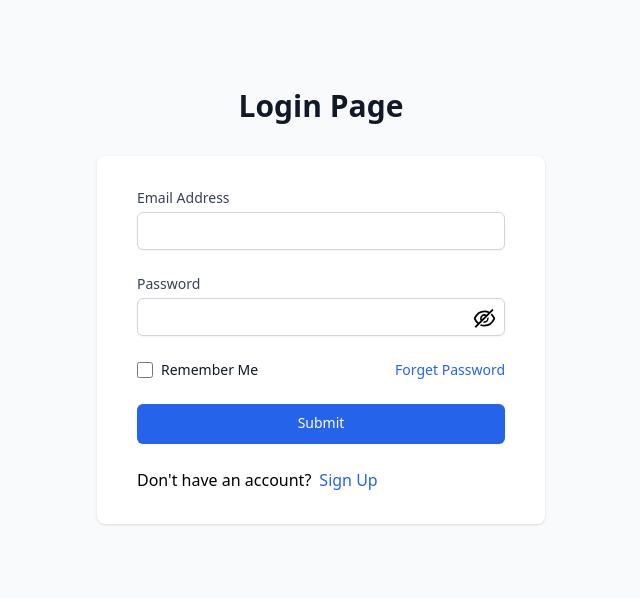
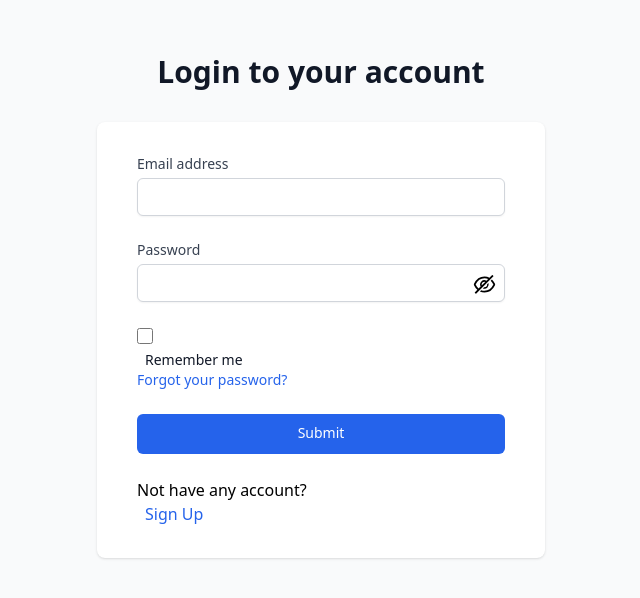
Before and after one commit to imtahirabatool/multiVendor-MERN, a React (Create React App) app in the folder client/: page /login in a window 1280 px wide. Shown: the part 106-704 px from the top of the page, without its empty margins (319-959 px from the left). Built offline with nearby package versions, Linux system fonts and the light colour scheme; no server answers.

Commit message:
Header.jsx error!

```diff
--- a/client/src/components/Layout/Header.jsx
+++ b/client/src/components/Layout/Header.jsx
@@ -1,28 +1,29 @@
 import React, { useState, useEffect } from "react";
+import { useSelector } from "react-redux";
 import { Link } from "react-router-dom";
-import styles from "../../styles/style";
-import { categoriesData, productData } from "../../static/data";
 import {
+  AiOutlineSearch,
   AiOutlineHeart,
-  AiOutlineSearch,
   AiOutlineShoppingCart,
 } from "react-icons/ai";
 import { IoIosArrowDown, IoIosArrowForward } from "react-icons/io";
 import { BiMenuAltLeft } from "react-icons/bi";
-import DropDown from "./DropDown";
 import { CgProfile } from "react-icons/cg";
 import Navbar from "./Navbar";
-import { useSelector } from "react-redux";
+import DropDown from "./DropDown";
+import Cart from "../cart/Cart";
 import { backendUrl } from "../../server";
+import styles from "../../styles/style";
+import { categoriesData, productData } from "../../static/data";
 
 const Header = ({ activeHeading }) => {
-  const { isAuthenticated, user } = useSelector((state) => state.user);
+  const { isAuthenticated, user, loading } = useSelector((state) => state.user);
   const [searchTerm, setSearchTerm] = useState("");
   const [searchData, setSearchData] = useState(null);
   const [active, setActive] = useState(false);
   const [dropDown, setDropDown] = useState(false);
+  const [openCart, setOpenCart] = useState(false);
 
-  // console.log(user);
   const handleSearchChange = (e) => {
     const term = e.target.value;
     setSearchTerm(term);
@@ -35,11 +36,7 @@ const Header = ({ activeHeading }) => {
 
   useEffect(() => {
     const handleScroll = () => {
-      if (window.scrollY > 70) {
-        setActive(true);
-      } else {
-        setActive(false);
-      }
+      setActive(window.scrollY > 70);
     };
 
     window.addEventListener("scroll", handleScroll);
@@ -50,6 +47,7 @@ const Header = ({ activeHeading }) => {
 
   return (
     <>
+      {!loading && (
         <div className={`${styles.section}`}>
           <div className="hidden md:flex md:h-[50px] md:my-[20px] items-center justify-between">
             <div>
@@ -101,6 +99,7 @@ const Header = ({ activeHeading }) => {
             </div>
           </div>
         </div>
+      )}
       <div
         className={`${
           active ? "shadow-sm fixed top-0 left-0 z-10 w-full" : ""
@@ -148,6 +147,7 @@ const Header = ({ activeHeading }) => {
                 <AiOutlineShoppingCart
                   size={30}
                   color="rgba(255, 255, 255, 0.83)"
+                  onClick={() => setOpenCart(true)}
                 />
                 <span className="absolute right-0 top-0 rounded-full bg-[#3bc177] w-4 h-4 text-white text-[12px] leading-tight text-center">
                   1
@@ -196,22 +196,42 @@ const Header = ({ activeHeading }) => {
           </Link>
         </div>
         <div className="flex items-center">
+          <div className={`${styles.normalFlex}`}>
+            <div className="relative cursor-pointer mr-[15px]">
               <AiOutlineHeart
                 size={30}
                 color="rgba(255, 255, 255, 0.83)"
                 className="mr-4"
               />
+              <span className="absolute right-0 top rounded-full bg-[#3bc177] w-4 h-4 top right p-0 m-0 font-mono text-white text-[12px] leading ">
+                1
+              </span>
+            </div>
+          </div>
+
+          <div className={`${styles.normalFlex}`}>
+            <div
+              className="relative cursor-pointer mr-[15px]"
+              onClick={() => setOpenCart(true)}
+            >
               <AiOutlineShoppingCart
                 size={30}
                 color="rgba(255, 255, 255, 0.83)"
                 className="mr-4"
               />
+              <span className="absolute right-0 top rounded-full bg-[#3bc177] w-4 h-4 top right p-0 m-0 font-mono text-white text-[12px] leading ">
+                1
+              </span>
+            </div>
+          </div>
+          <div className={`${styles.normalFlex}`}>
+            <div className="relative cursor-pointer mr-[15px]">
               {isAuthenticated ? (
                 <Link to="/profile">
                   <img
                     src={`${backendUrl}${user.avatar}`}
                     alt=""
-                className="w-[35px] rounded-full h-[35px]"
+                    className="w-[35px rounded-full h-[35px]"
                   />
                 </Link>
               ) : (
@@ -221,7 +241,10 @@ const Header = ({ activeHeading }) => {
               )}
             </div>
           </div>
-      )
+          {/* cart popup */}
+          {openCart && <Cart setOpenCart={setOpenCart} />}
+        </div>
+      </div>
     </>
   );
 };
--- a/client/src/components/Login/Login.jsx
+++ b/client/src/components/Login/Login.jsx
@@ -1,12 +1,12 @@
-import React, { useState } from "react";
+import { React, useState } from "react";
 import { AiOutlineEye, AiOutlineEyeInvisible } from "react-icons/ai";
-import styles from "../../styles/style";
 import { Link, useNavigate } from "react-router-dom";
 import axios from "axios";
 import { server } from "../../server";
 import { toast } from "react-toastify";
+import styles from "../../styles/style";
 
-function Login() {
+const Login = () => {
   const navigate = useNavigate();
   const [email, setEmail] = useState("");
   const [password, setPassword] = useState("");
@@ -18,13 +18,16 @@ function Login() {
     await axios
       .post(
         `${server}/user/login-user`,
-        { email, password },
+        {
+          email,
+          password,
+        },
         { withCredentials: true }
       )
       .then((res) => {
-        toast.success("Login success!");
+        toast.success("Login Success!");
         navigate("/");
-        window.location.reload();
+        window.location.reload(true);
       })
       .catch((err) => {
         toast.error(err.response.data.message);
@@ -35,7 +38,7 @@ function Login() {
     <div className="min-h-screen bg-gray-50 flex flex-col justify-center py-12 sm:px-6 lg:px-8">
       <div className="sm:mx-auto sm:w-full sm:max-w-md">
         <h2 className="mt-6 text-center text-3xl font-extrabold text-gray-900">
-          Login Page
+          Login to your account
         </h2>
       </div>
       <div className="mt-8 sm:mx-auto sm:w-full sm:max-w-md">
@@ -46,7 +49,7 @@ function Login() {
                 htmlFor="email"
                 className="block text-sm font-medium text-gray-700"
               >
-                Email Address
+                Email address
               </label>
               <div className="mt-1">
                 <input
@@ -92,37 +95,40 @@ function Login() {
                 )}
               </div>
             </div>
-            <div className={`${styles.normalFlex} justify-between`}>
-              <div className={`${styles.normalFlex}`}>
+            <div className={`${styles.noramlFlex} justify-between`}>
+              <div className={`${styles.noramlFlex}`}>
                 <input
                   type="checkbox"
                   name="remember-me"
                   id="remember-me"
-                  className="h-4 w-4 text-blue-600 focus:ring-blue-600 border-gray-300 rounded"
+                  className="h-4 w-4 text-blue-600 focus:ring-blue-500 border-gray-300 rounded"
                 />
                 <label
                   htmlFor="remember-me"
                   className="ml-2 block text-sm text-gray-900"
                 >
-                  Remember Me
+                  Remember me
                 </label>
               </div>
               <div className="text-sm">
                 <a
                   href=".forgot-password"
-                  className="font-medium text-end text-blue-600 hover:text-blue"
+                  className="font-medium text-blue-600 hover:text-blue-500"
                 >
-                  Forget Password
+                  Forgot your password?
                 </a>
               </div>
             </div>
-            <div className="">
-              <button className="group relative w-full h-[40px] flex justify-center py-2 px-4 border border-transparent text-sm font-medium rounded-md text-white bg-blue-600 hover:bg-blue-700 ">
+            <div>
+              <button
+                type="submit"
+                className="group relative w-full h-[40px] flex justify-center py-2 px-4 border border-transparent text-sm font-medium rounded-md text-white bg-blue-600 hover:bg-blue-700"
+              >
                 Submit
               </button>
             </div>
-            <div className={`${styles.normalFlex} w-full`}>
-              <h4>Don't have an account?</h4>
+            <div className={`${styles.noramlFlex} w-full`}>
+              <h4>Not have any account?</h4>
               <Link to="/sign-up" className="text-blue-600 pl-2">
                 Sign Up
               </Link>
@@ -132,6 +138,6 @@ function Login() {
       </div>
     </div>
   );
-}
+};
 
 export default Login;
--- /dev/null
+++ b/client/src/components/Wishlist/Wishlist.jsx
@@ -0,0 +1,9 @@
+import React from 'react'
+
+const Wishlist = () => {
+  return (
+    <div>Wishlist</div>
+  )
+}
+
+export default Wishlist
--- /dev/null
+++ b/client/src/components/cart/Cart.jsx
@@ -0,0 +1,26 @@
+import React from "react";
+
+const Cart = ({ setOpenCart }) => {
+  const cartData = [
+    {
+      name: "iPhone 14 Pro Max 256GB SSD and 8GB RAM silver color",
+      description: "test",
+      price: 999,
+    },
+    {
+      name: "iPhone 14 Pro Max 256GB SSD and 8GB RAM silver color",
+      description: "test",
+      price: 224,
+    },
+    {
+      name: "iPhone 14 Pro Max 256GB SSD and 8GB RAM silver color",
+      description: "test",
+      price: 449,
+    },
+  ];
+  return (
+    <div className="fixed top-0 left-0 w-full bg-[#0000004b] h-screen z-10"></div>
+  );
+};
+
+export default Cart;
--- a/client/src/pages/Login.jsx
+++ b/client/src/pages/Login.jsx
@@ -1,10 +1,23 @@
-import React from 'react'
-import Login from "../components/Login/Login.jsx"
+import React, { useEffect } from "react";
+import { useSelector } from "react-redux";
+import { useNavigate } from "react-router-dom";
+import Login from "../components/Login/Login.jsx";
 
-function LoginPage() {
+const LoginPage = () => {
+  const navigate = useNavigate();
+  const { isAuthenticated } = useSelector((state) => state.user);
+
+  useEffect(() => {
+    if (isAuthenticated === true) {
+      navigate("/");
+    }
+  });
+
   return (
-    <div className='w-full h-screen bg-gray-50'><Login/></div>
-  )
-}
+    <div>
+      <Login />
+    </div>
+  );
+};
 
 export default LoginPage;
--- a/client/src/pages/SignUpPage.jsx
+++ b/client/src/pages/SignUpPage.jsx
@@ -1,7 +1,16 @@
-import React from 'react'
+import React, { useEffect } from 'react'
 import SignUp from "../components/SignUp/SignUp"
+import { useNavigate } from 'react-router-dom';
+import { useSelector } from 'react-redux';
 
 const SignUpPage = () => {
+  const navigate = useNavigate();
+  const { isAuthenticated } = useSelector((state) => state.user);
+  useEffect(() => {
+    if (isAuthenticated === true) {
+      navigate("/");
+    }
+  }, );
   return (
     <div><SignUp/></div>
   )
```
Lines whose indentation alone changed are shown as unchanged.
